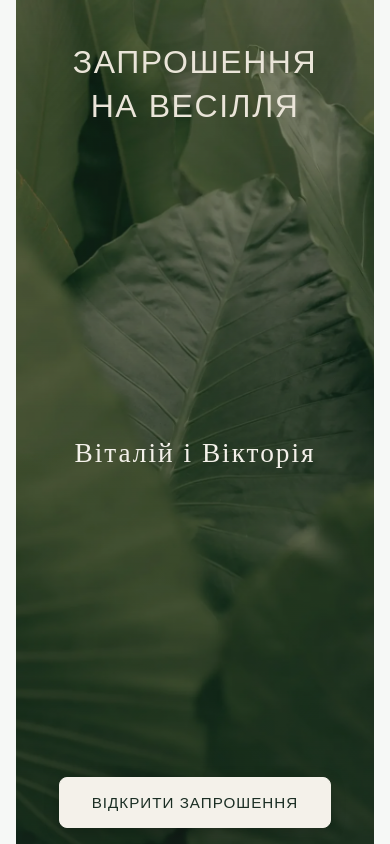
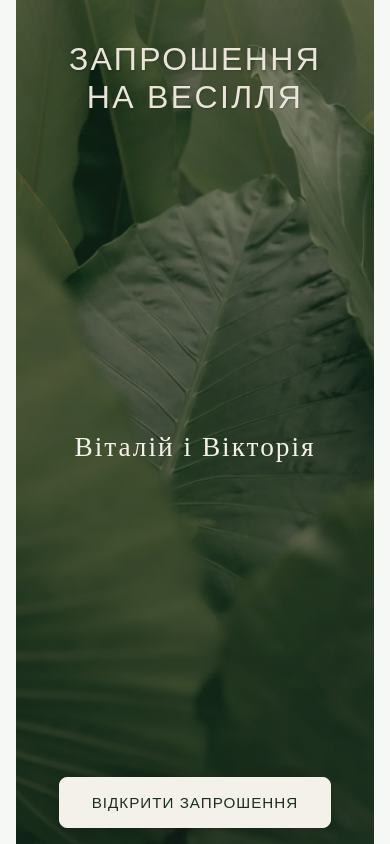
Before and after one commit to viktoriia17B/wedding-invitation, a React (Vite) app: page / in a window 390 px wide. Shown: the top 844 px of the page. Built offline with nearby package versions, Linux system fonts and the light colour scheme.

Commit message:
fix:update font styles for mobile layout

```diff
--- a/package.json
+++ b/package.json
@@ -1,9 +1,12 @@
 {
+  "homepage": "https://viktoriia17B.github.io/wedding-invitation",
   "name": "wedding-invitation",
   "private": true,
   "version": "0.0.0",
   "type": "module",
   "scripts": {
+    "predeploy": "npm run build",
+    "deploy": "gh-pages -d dist",
     "dev": "vite",
     "build": "vite build",
     "lint": "eslint .",
@@ -21,6 +24,7 @@
     "eslint": "^10.5.0",
     "eslint-plugin-react-hooks": "^7.1.1",
     "eslint-plugin-react-refresh": "^0.5.3",
+    "gh-pages": "^6.3.0",
     "globals": "^17.6.0",
     "sass-embedded": "^1.100.0",
     "ssas": "^0.0.1",
--- a/src/components/RsvpForm/rsvpForm.module.scss
+++ b/src/components/RsvpForm/rsvpForm.module.scss
@@ -43,7 +43,6 @@
 
     .title {
         @include m.title-base(v.$color-text-accent-gold);
-        text-shadow: 2px 2px 4px v.$color-shadow;
     }
 
     .form {
--- a/src/components/Venue/index.jsx
+++ b/src/components/Venue/index.jsx
@@ -20,7 +20,7 @@ const Venue = ({ locations }) => {
                 </div>
                 <div className={styles.footer}>
                     <h3 className={styles.footerTitle}>Підтвердження присутності</h3>
-                    <p className={styles.footerText}>Будь ласка, надайте відповідь про вашу присутність на весіллі до 10 серпня</p>
+                    <p className={styles.footerText}>Будь ласка, надайте відповідь про вашу присутність на весіллі до 10 серпня!</p>
                 </div>
             </div>
         </section>
--- a/src/styles/_mixins.scss
+++ b/src/styles/_mixins.scss
@@ -3,16 +3,17 @@
 @mixin title-base($color: v.$color-text-light) {
     font-family: v.$font-main;
     font-size: v.$size-title;
-    font-weight: 200;
+    font-weight: 500;
     text-transform: uppercase;
-    letter-spacing: clamp(1px, 0.4vw, 3px);
+    letter-spacing: clamp(2px, 0.6vw, 5px);
     color: $color;
     max-width: clamp(100%, 92dvw, 650px);
-    line-height: 1.4;
+    line-height: 1.2;
     text-wrap: balance;
     text-align: center;
     margin-left: auto;
     margin-right: auto;
+    text-shadow: 1px 1px 2px rgba(0, 0, 0, 0.15), 0 0 10px rgba(0, 0, 0, 0.1);
 
 }
 
--- a/src/styles/_variables.scss
+++ b/src/styles/_variables.scss
@@ -12,7 +12,7 @@ $font-main: 'Montserrat', sans-serif;
 $font-accent: 'Marck Script', cursive;
 $font-serif: 'Cormorant Garamond', serif;
 // Адаптивні розміри (ваші clamp)
-$size-title: clamp(2rem, 5dvw, 3rem);
+$size-title: clamp(2rem, 5dvw, 3.5rem);
 $size-subtitle: clamp(1.9rem, 4dvw, 2.6rem);
 $size-names: clamp(1.5rem, 7dvw, 4.5rem);
 $size-text-accent: clamp(1.1rem, 2.8dvw, 1.4rem);
```
Also changed, not shown: 1 other file (tests, documents, lock files or other folders).
